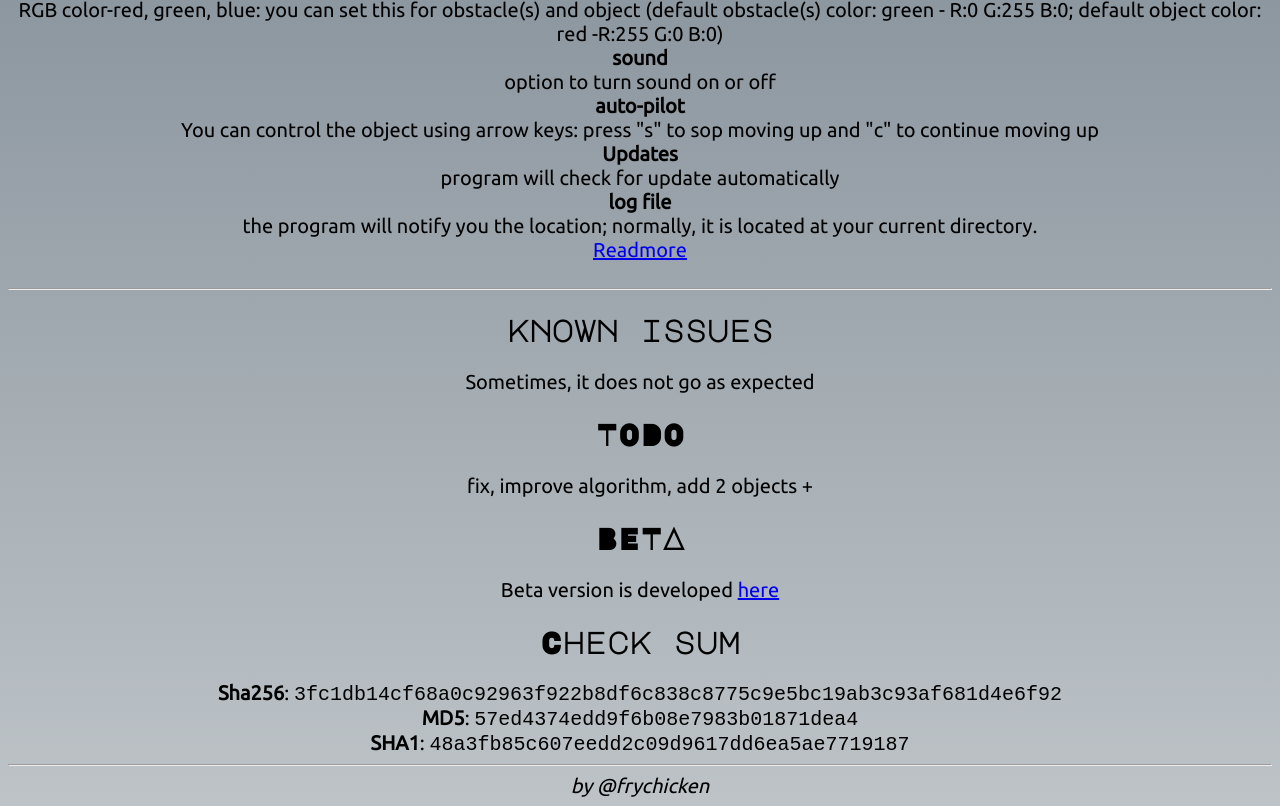
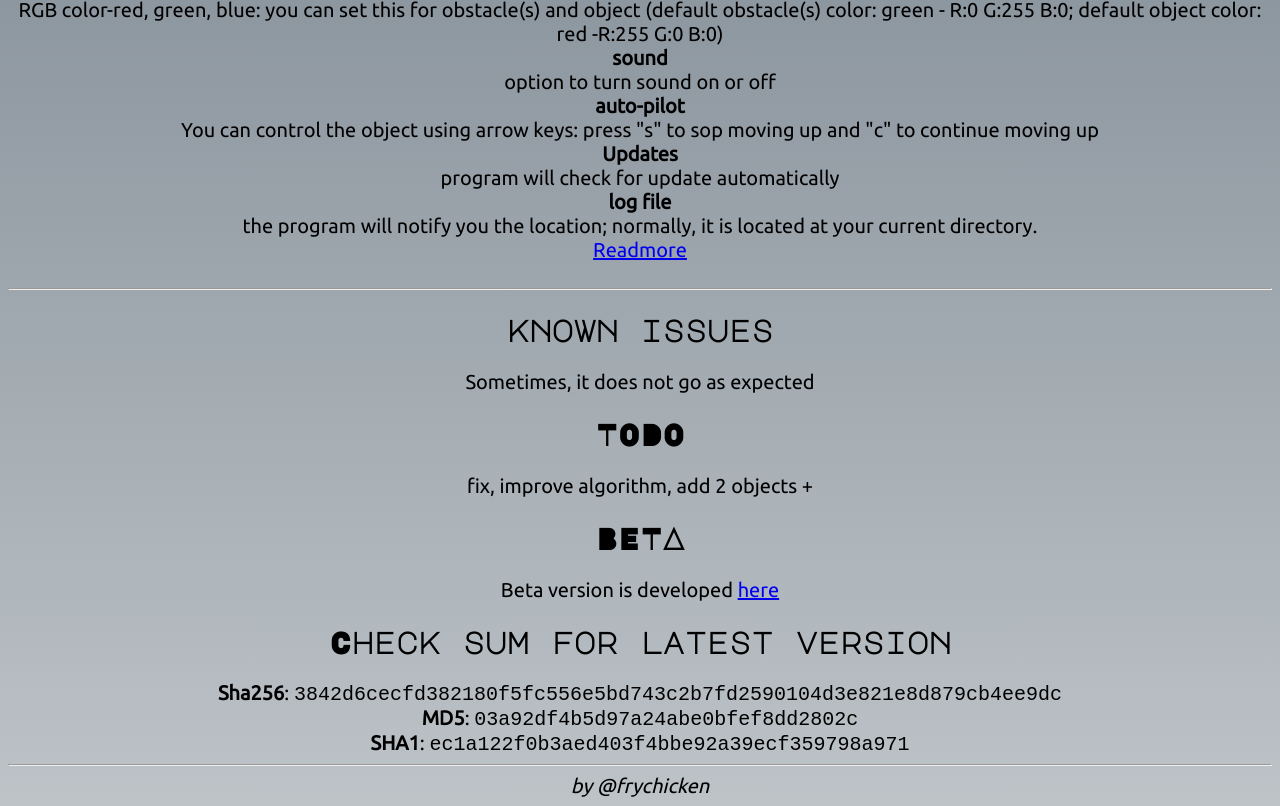
Before and after one commit to frychicken/art-IF-icial-Intelligence, a plain HTML site: page index.html in a window 1280 px wide. Shown: the part 1621-2427 px from the top of the page. Drawn offline with Linux system fonts and the light colour scheme.

Commit message:
Update index.html

```diff
--- a/index.html
+++ b/index.html
@@ -269,13 +269,13 @@ fix, improve algorithm, add 2 objects +
 
 Beta version is developed <a href="https://bitbucket.org/bobdinh139/art-if-icial-intelligence/src/master/">here</a>
 <br>
-   <h2>Check sum</h2>
+   <h2>Check sum for latest version</h2>
 
-<b>Sha256</b>: <code>3fc1db14cf68a0c92963f922b8df6c838c8775c9e5bc19ab3c93af681d4e6f92</code>
+<b>Sha256</b>: <code>3842d6cecfd382180f5fc556e5bd743c2b7fd2590104d3e821e8d879cb4ee9dc</code>
 <br>
-<b>MD5</b>: <code>57ed4374edd9f6b08e7983b01871dea4</code>
+<b>MD5</b>: <code>03a92df4b5d97a24abe0bfef8dd2802c</code>
 <br>
-<b>SHA1</b>: <code>48a3fb85c607eedd2c09d9617dd6ea5ae7719187</code>
+<b>SHA1</b>: <code>ec1a122f0b3aed403f4bbe92a39ecf359798a971</code>
    <br>
 
 </lol>
```
